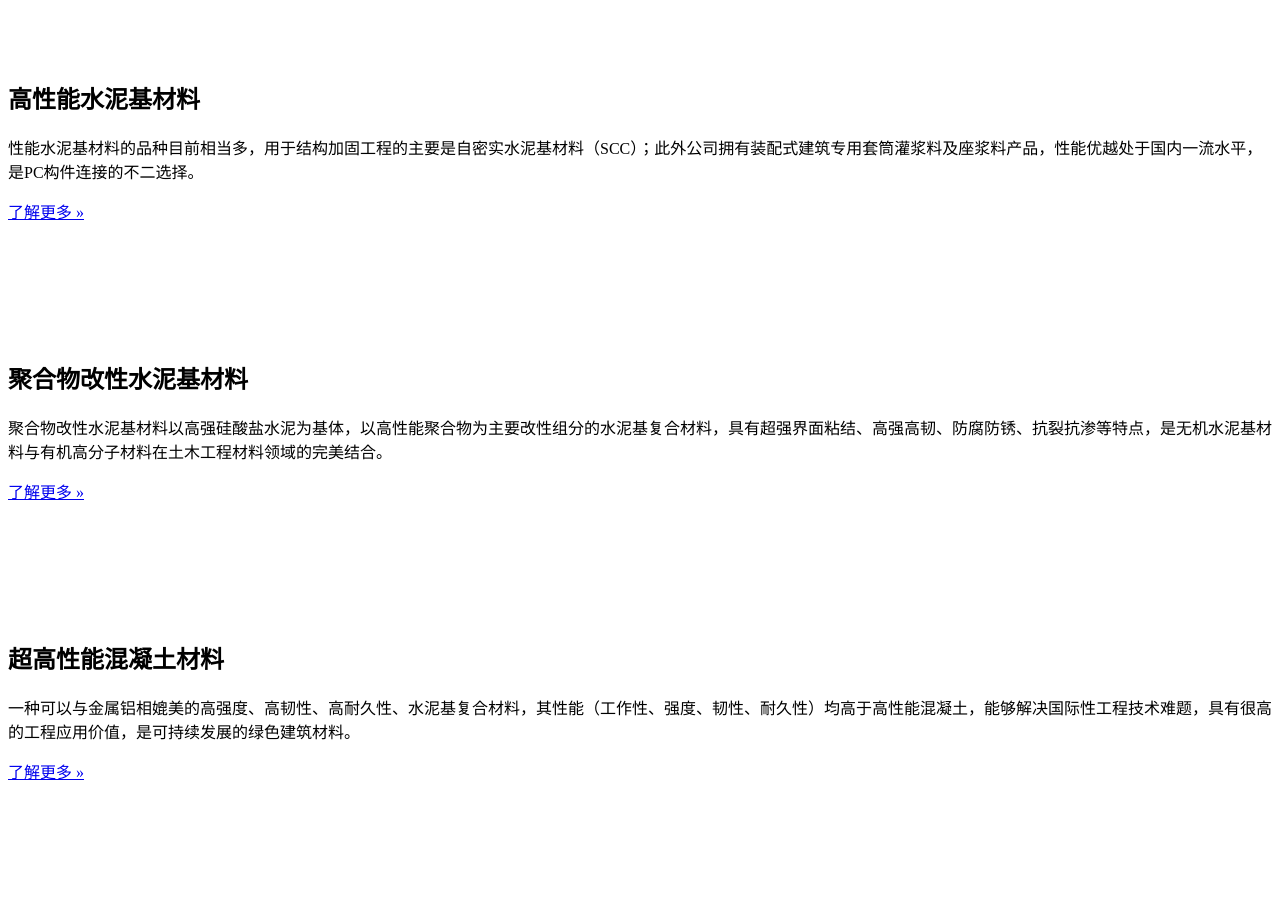
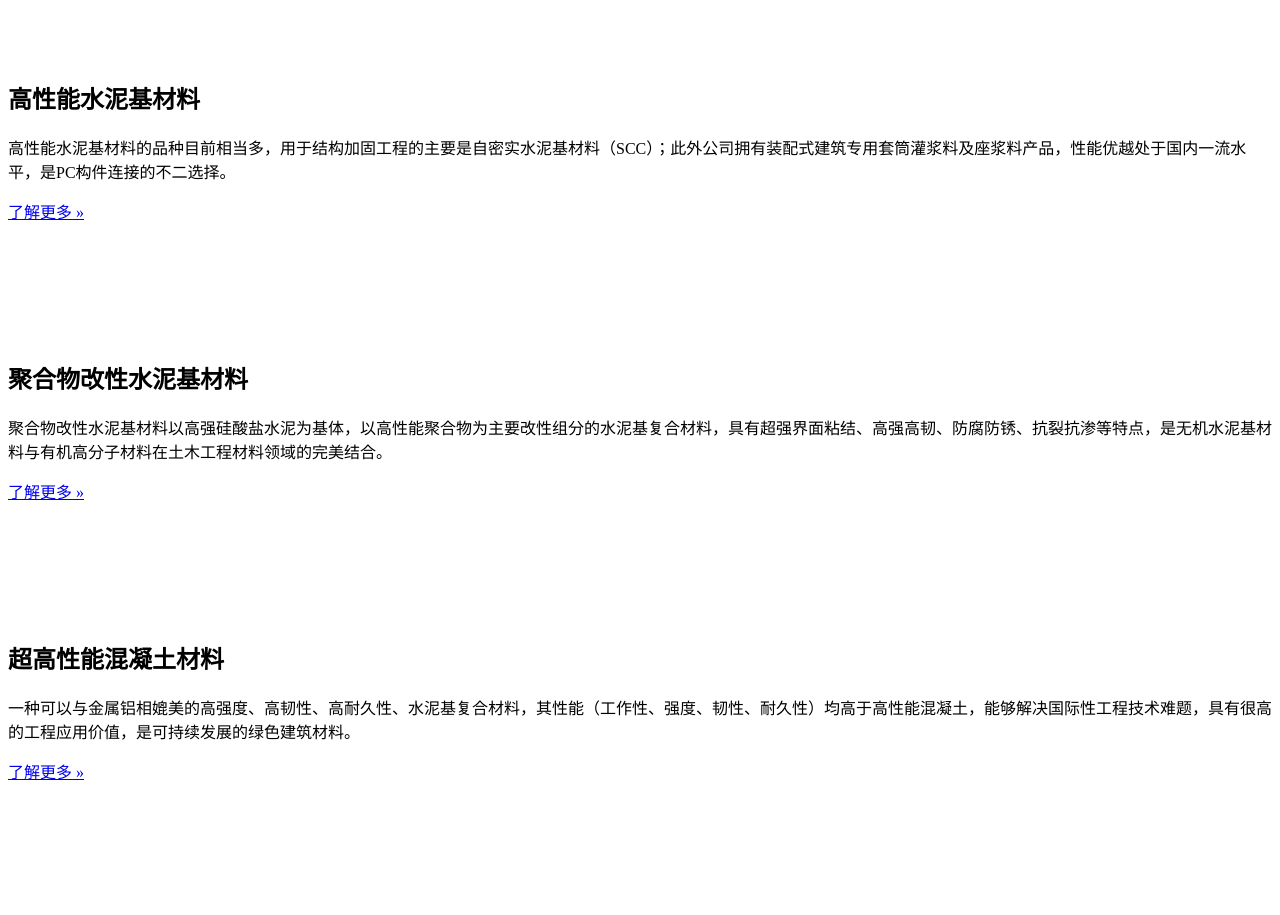
Before and after one commit to liccoCode/hnglxcl, a plain HTML site: page app/views/Application/index.html in a window 1280 px wide. Shown: the part 2220-3135 px from the top of the page. Drawn offline with Linux system fonts and the light colour scheme; files whose address does not match are found by name.

Commit message:
调整blog图片

```diff
--- a/app/views/Application/index.html
+++ b/app/views/Application/index.html
@@ -17,7 +17,7 @@
     </div>
     <div class="five columns features fone" style="height: 260px;">
         <h2>高性能水泥基材料</h2>
-        <p>性能水泥基材料的品种目前相当多，用于结构加固工程的主要是自密实水泥基材料（SCC）；此外公司拥有装配式建筑专用套筒灌浆料及座浆料产品，性能优越处于国内一流水平，是PC构件连接的不二选择。</p>
+        <p>高性能水泥基材料的品种目前相当多，用于结构加固工程的主要是自密实水泥基材料（SCC）；此外公司拥有装配式建筑专用套筒灌浆料及座浆料产品，性能优越处于国内一流水平，是PC构件连接的不二选择。</p>
         <a href="single.html">了解更多 &raquo;</a>
     </div>
     <div class="five columns features fone clearfix" style="height: 260px;">
```
Also changed, not shown: public/images/blog006.jpg, public/images/blog007.png, public/images/blog008.png, 1 other file.
